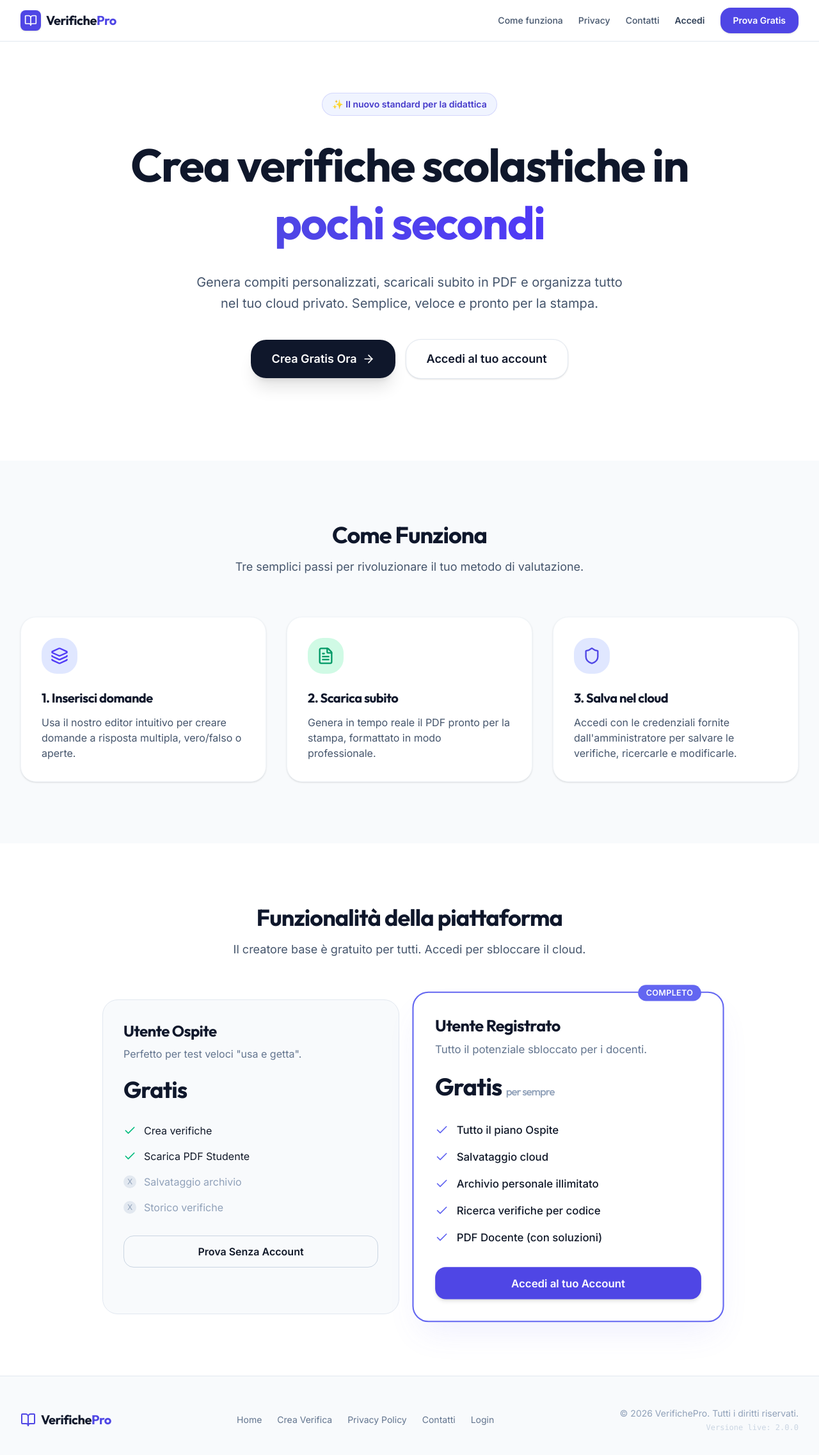
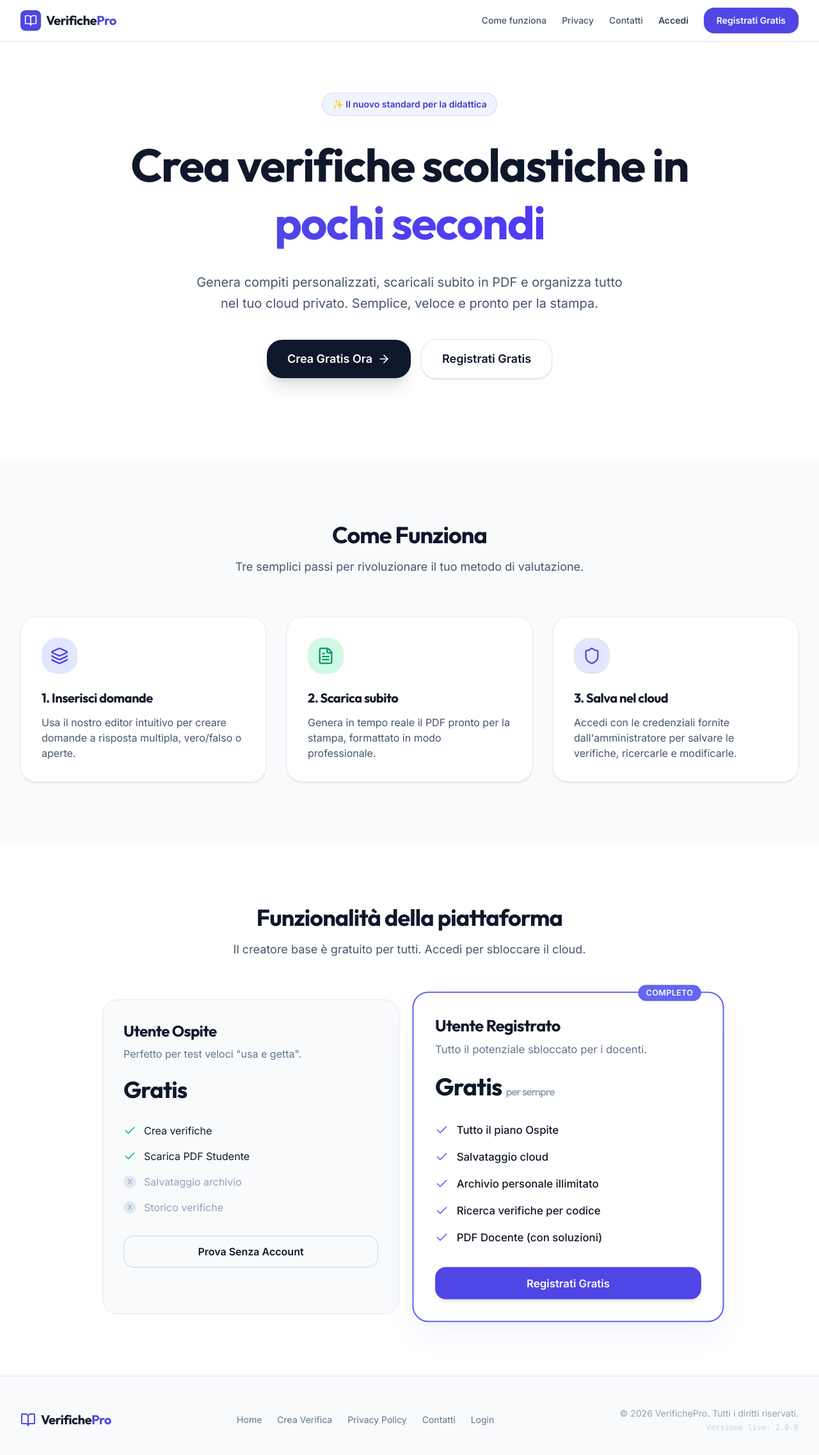
Before and after one commit to alessandrorosina87-ui/test-creator, a React (Vite) app: page / in a window 1280 px wide. Shown: the top 2274 px of the page at 64% size. Built offline with nearby package versions, Linux system fonts and the light colour scheme; no server answers.

Commit message:
feat: update landing page CTA buttons and implement user registration route

```diff
--- a/src/components/LandingPage.tsx
+++ b/src/components/LandingPage.tsx
@@ -67,8 +67,8 @@ export function LandingPage() {
                   <button onClick={() => navigate('/login')} className="text-sm font-bold text-slate-700 hover:text-primary-600 dark:text-white transition-colors">
                     Accedi
                   </button>
-                  <button onClick={() => navigate('/creator')} className="text-sm font-bold bg-primary-600 text-white px-5 py-2.5 rounded-xl hover:bg-primary-700 transition-colors shadow-sm">
-                    Prova Gratis
+                  <button onClick={() => navigate('/register')} className="text-sm font-bold bg-primary-600 text-white px-5 py-2.5 rounded-xl hover:bg-primary-700 transition-colors shadow-sm">
+                    Registrati Gratis
                   </button>
                 </>
               )}
@@ -87,7 +87,7 @@ export function LandingPage() {
                ) : (
                  <>
                    <button onClick={() => navigate('/login')} className="text-sm font-bold text-slate-700 dark:text-white">Accedi</button>
-                   <button onClick={() => navigate('/creator')} className="text-sm font-bold bg-primary-600 text-white px-4 py-2 rounded-xl">Crea</button>
+                   <button onClick={() => navigate('/register')} className="text-sm font-bold bg-primary-600 text-white px-4 py-2 rounded-xl">Registrati</button>
                  </>
                )}
             </div>
@@ -117,8 +117,8 @@ export function LandingPage() {
                 Vai alla Dashboard
               </button>
             ) : (
-              <button onClick={() => navigate('/login')} className="w-full sm:w-auto px-8 py-4 bg-white dark:bg-slate-800 text-slate-900 dark:text-white border border-slate-200 dark:border-slate-700 rounded-2xl font-bold text-lg hover:bg-slate-50 dark:hover:bg-slate-700 transition-all shadow-sm flex items-center justify-center">
-                Accedi al tuo account
+              <button onClick={() => navigate('/register')} className="w-full sm:w-auto px-8 py-4 bg-white dark:bg-slate-800 text-slate-900 dark:text-white border border-slate-200 dark:border-slate-700 rounded-2xl font-bold text-lg hover:bg-slate-50 dark:hover:bg-slate-700 transition-all shadow-sm flex items-center justify-center">
+                Registrati Gratis
               </button>
             )}
           </div>
@@ -199,8 +199,8 @@ export function LandingPage() {
                 <li className="flex items-center gap-3"><Check size={20} className="text-primary-500" /> <span className="font-medium dark:text-slate-200">Ricerca verifiche per codice</span></li>
                 <li className="flex items-center gap-3"><Check size={20} className="text-primary-500" /> <span className="font-medium dark:text-slate-200">PDF Docente (con soluzioni)</span></li>
               </ul>
-              <button onClick={() => navigate('/login')} className="w-full py-3 rounded-xl font-bold bg-primary-600 text-white hover:bg-primary-700 transition-colors shadow-md">
-                Accedi al tuo Account
+              <button onClick={() => navigate('/register')} className="w-full py-3 rounded-xl font-bold bg-primary-600 text-white hover:bg-primary-700 transition-colors shadow-md">
+                Registrati Gratis
               </button>
             </div>
           </div>
--- a/src/components/auth/LoginPage.tsx
+++ b/src/components/auth/LoginPage.tsx
@@ -123,8 +123,14 @@ export function LoginPage() {
             </button>
           </form>
 
-          <div className="mt-8 text-center text-sm text-slate-400 dark:text-slate-500 border-t border-slate-100 dark:border-slate-700 pt-6">
-            Gli account vengono creati dall'amministratore della piattaforma.
+          <div className="mt-8 text-center text-sm text-slate-500 dark:text-slate-400 border-t border-slate-100 dark:border-slate-700 pt-6">
+            Non hai un account?{' '}
+            <button
+              onClick={() => navigate('/register')}
+              className="text-primary-600 dark:text-primary-400 font-bold hover:underline"
+            >
+              Registrati gratis
+            </button>
           </div>
 
         </div>
--- a/src/main.tsx
+++ b/src/main.tsx
@@ -5,6 +5,7 @@ import App from './App.tsx'
 import { RouterProvider, Routes, useRouter } from './Router.tsx'
 import { LandingPage } from './components/LandingPage.tsx'
 import { LoginPage } from './components/auth/LoginPage.tsx'
+import { RegisterPage } from './components/auth/RegisterPage.tsx'
 import { AdminDashboard } from './components/admin/AdminDashboard.tsx'
 import { ArchivioVerifiche } from './components/admin/ArchivioVerifiche.tsx'
 import { VerificaDetail } from './components/admin/VerificaDetail.tsx'
@@ -132,6 +133,7 @@ function AppRoutes() {
         { pattern: '/', component: LandingPage },
         { pattern: '/creator', component: App },
         { pattern: '/login', component: LoginPage },
+        { pattern: '/register', component: RegisterPage },
         { pattern: '/privacy', component: PrivacyPolicy },
         { pattern: '/contatti', component: Contatti },
         { pattern: '/admin', component: LoginPage }, // Fallback for old /admin route
```
